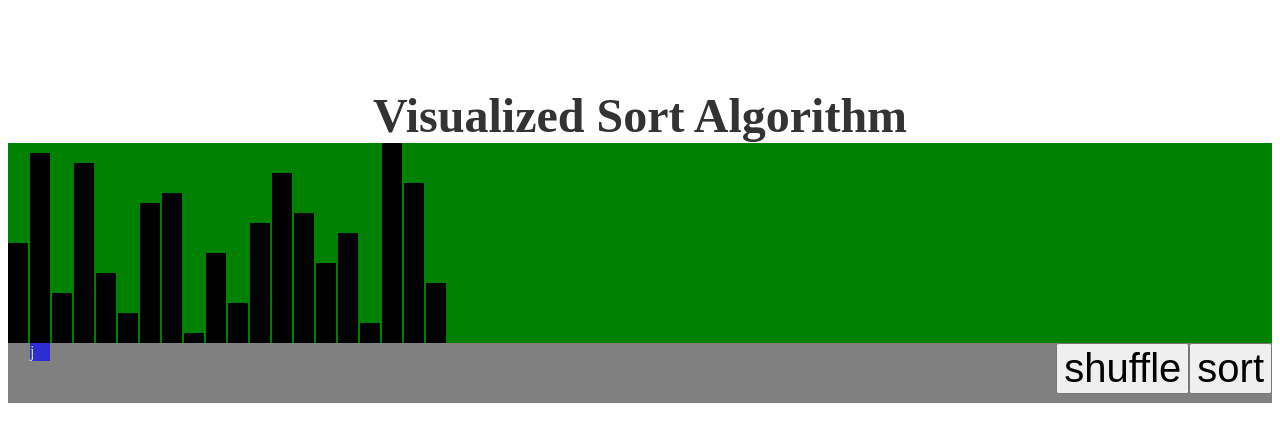
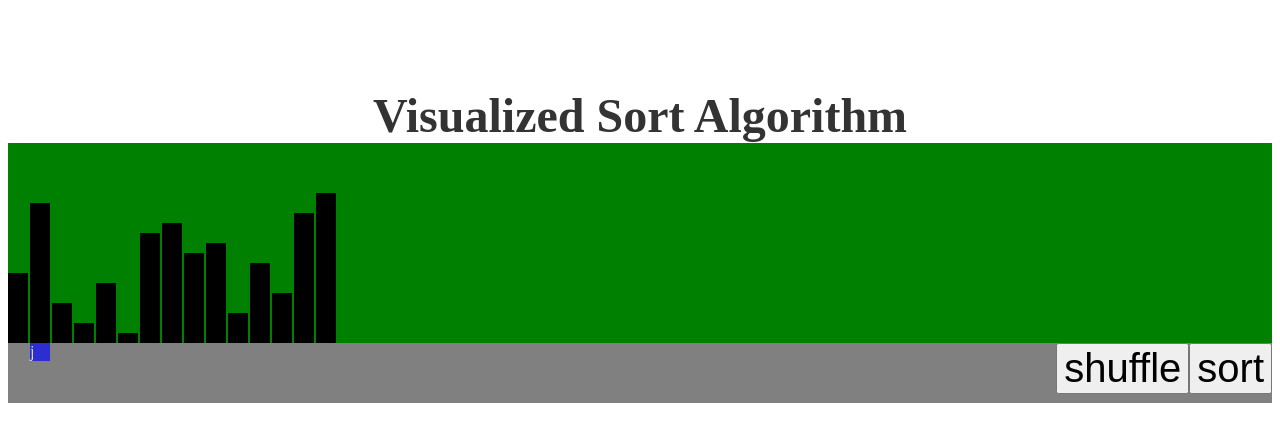
Before and after one commit to aluc-io/visualized-sort-algorithm, a Next.js app: page / in a window 1280 px wide. Shown: the top 442 px of the page. Built offline with nearby package versions, Linux system fonts and the light colour scheme.

Commit message:
chore: change SIZE to 15

```diff
--- a/components/InsertionSort.tsx
+++ b/components/InsertionSort.tsx
@@ -7,7 +7,7 @@ type TSetIdx = Dispatch<SetStateAction<number>>
 type TSetX = Dispatch<SetStateAction<number>>
 
 const DURATION = 50
-const SIZE = 20
+const SIZE = 15
 const BAR_WIDTH = 20
 const BAR_MARGIN = 2
 
```
